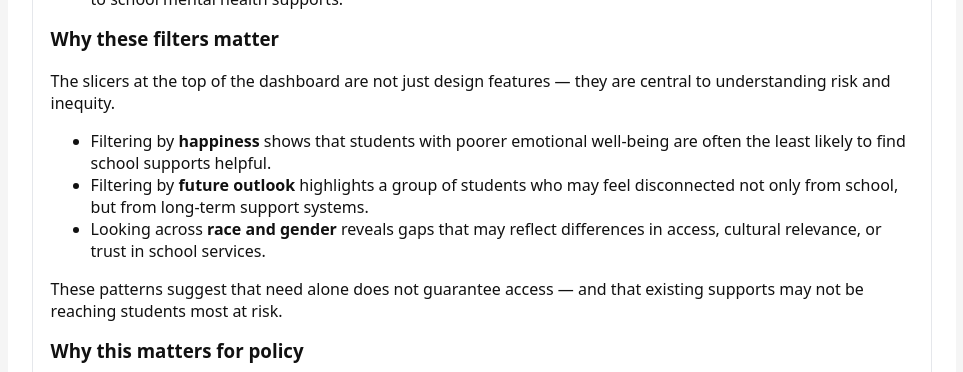
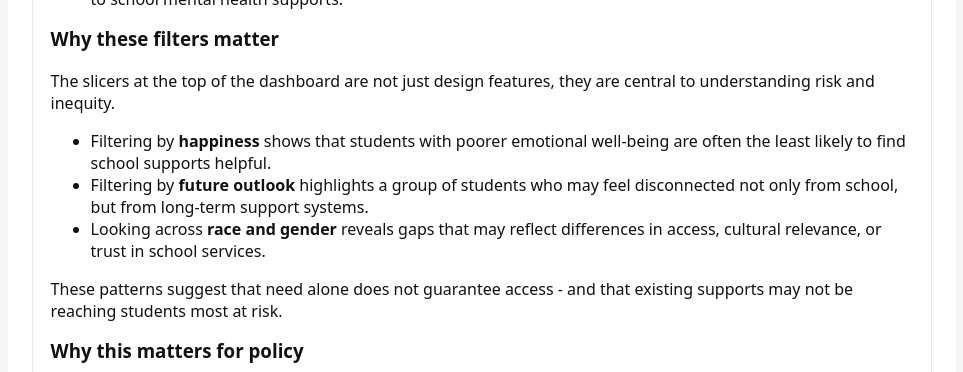
Before and after one commit to ishita276/SOC401, a plain HTML site: page docs/data.html in a window 1280 px wide. Shown: the part 5251-5623 px from the top of the page, without its empty margins (158-1121 px from the left). Drawn offline with Linux system fonts and the light colour scheme.

Commit message:
Update data.html

```diff
--- a/docs/data.html
+++ b/docs/data.html
@@ -342,8 +342,7 @@
 <h3>Why these filters matter</h3>
 
 <p>
-  The slicers at the top of the dashboard are not just design features —
-  they are central to understanding risk and inequity.
+  The slicers at the top of the dashboard are not just design features, they are central to understanding risk and inequity.
 </p>
 
 <ul>
@@ -364,8 +363,7 @@
 </ul>
 
 <p>
-  These patterns suggest that need alone does not guarantee access —
-  and that existing supports may not be reaching students most at risk.
+  These patterns suggest that need alone does not guarantee access - and that existing supports may not be reaching students most at risk.
 </p>
 
     <h3>Why this matters for policy</h3>
```
